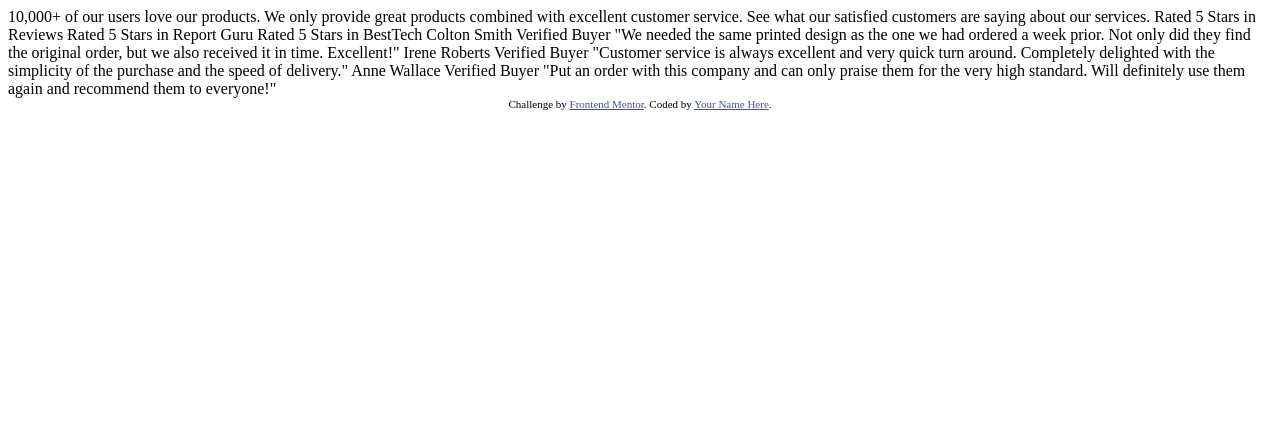
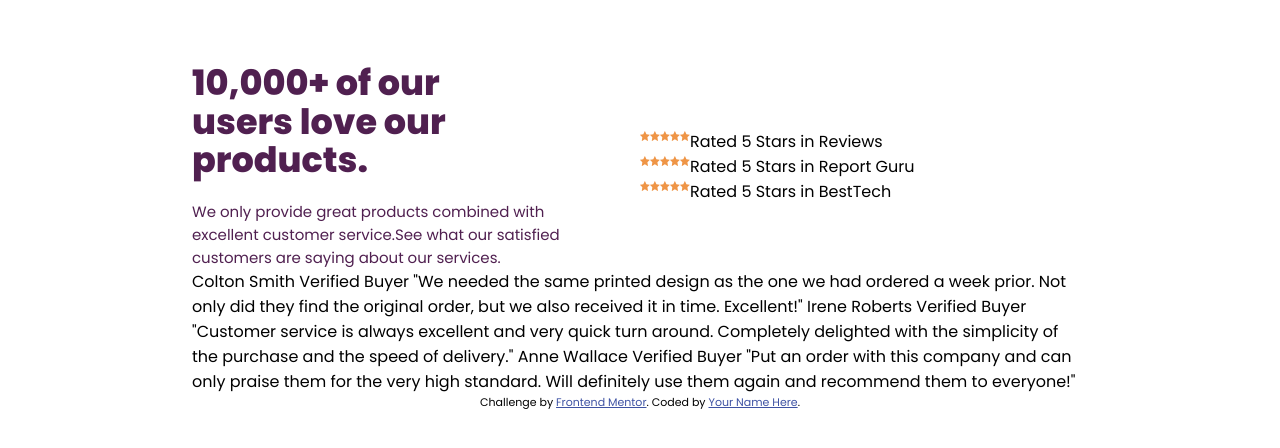
Before and after one commit to Ayomide00712/social-proof-section-master, a plain HTML site: page index.html in a window 1280 px wide. Drawn offline with Linux system fonts and the light colour scheme; a web font is replaced by a local one.

Commit message:
adding css file

```diff
--- a/index.html
+++ b/index.html
@@ -4,7 +4,7 @@
     <meta charset="UTF-8" />
     <meta name="viewport" content="width=device-width, initial-scale=1.0" />
     <!-- displays site properly based on user's device -->
-
+    <link rel="stylesheet" href="style.css" />
     <link
       rel="icon"
       type="image/png"
@@ -15,28 +15,33 @@
     <title>Frontend Mentor | Social proof section</title>
 
     <!-- Feel free to remove these styles or customise in your own stylesheet 👍 -->
-    <style>
-      .attribution {
-        font-size: 11px;
-        text-align: center;
-      }
-      .attribution a {
-        color: hsl(228, 45%, 44%);
-      }
-    </style>
+    <style></style>
   </head>
   <body>
-    10,000+ of our users love our products. We only provide great products
-    combined with excellent customer service. See what our satisfied customers
-    are saying about our services. Rated 5 Stars in Reviews Rated 5 Stars in
-    Report Guru Rated 5 Stars in BestTech Colton Smith Verified Buyer "We needed
-    the same printed design as the one we had ordered a week prior. Not only did
-    they find the original order, but we also received it in time. Excellent!"
-    Irene Roberts Verified Buyer "Customer service is always excellent and very
-    quick turn around. Completely delighted with the simplicity of the purchase
-    and the speed of delivery." Anne Wallace Verified Buyer "Put an order with
-    this company and can only praise them for the very high standard. Will
-    definitely use them again and recommend them to everyone!"
+    <main>
+      <div class="container">
+        <div class="left">
+          <h1>10,000+ of our users love our products.</h1>
+          <p>
+            We only provide great products combined with excellent customer
+            service.See what our satisfied customers are saying about our
+            services.
+          </p>
+        </div>
+        <div class="right">
+          <p><span class="star"></span>Rated 5 Stars in Reviews</p>
+          <p><span class="star"></span> Rated 5 Stars in Report Guru</p>
+          <p><span class="star"></span> Rated 5 Stars in BestTech</p>
+        </div>
+      </div>
+      Colton Smith Verified Buyer "We needed the same printed design as the one
+      we had ordered a week prior. Not only did they find the original order,
+      but we also received it in time. Excellent!" Irene Roberts Verified Buyer
+      "Customer service is always excellent and very quick turn around.
+      Completely delighted with the simplicity of the purchase and the speed of
+      delivery." Anne Wallace Verified Buyer "Put an order with this company and
+      can only praise them for the very high standard. Will definitely use them
+      again and recommend them to everyone!"
 
       <div class="attribution">
         Challenge by
@@ -44,5 +49,6 @@
           >Frontend Mentor</a
         >. Coded by <a href="#">Your Name Here</a>.
       </div>
+    </main>
   </body>
 </html>
--- /dev/null
+++ b/style.css
@@ -0,0 +1,62 @@
+@import url("https://fonts.googleapis.com/css2?family=Abel&family=Baloo+2:wght@400..800&family=Courier+Prime:ital,wght@0,400;0,700;1,400;1,700&family=League+Spartan:wght@100..900&family=Odibee+Sans&family=Poppins:ital,wght@0,100;0,200;0,300;0,400;0,500;0,600;0,700;0,800;0,900;1,100;1,200;1,300;1,400;1,500;1,600;1,700;1,800;1,900&display=swap");
+
+* {
+  margin: 0;
+  padding: 0;
+  box-sizing: border-box;
+}
+body {
+  width: 100%;
+  font-family: "Poppins", sans-serif
+}
+main {
+  width: 70%;
+  display: flex;
+  align-items: center;
+  justify-content: space-between;
+  flex-direction: column;
+  margin: 5% auto 0;
+}
+.container {
+    width: 100%;
+  display: flex;
+  align-items: center;
+  justify-content: space-between;
+}
+.left, .right {
+  flex: 1;
+}
+.left h1{
+    font-size: 35px;
+    max-width: 300px;
+    color: hsl(300, 43%, 22%) ;
+    line-height: 1.1;
+    font-weight: 800;
+    margin-bottom: 20px;
+}
+.left p{
+    font-size: 15px;
+    color: hsl(300, 43%, 22%) ;
+    font-weight: 400;
+   max-width: 400px;
+}
+.right p {
+  display: flex;
+  align-items: center;
+}
+.star {
+  display: inline-block;
+  width: 50px;
+  height: 20px;
+  background-image: url("images/icon-star.svg");
+  background-repeat: repeat-x;
+  background-size: 10px 10px;
+}
+
+.attribution {
+  font-size: 11px;
+  text-align: center;
+}
+.attribution a {
+  color: hsl(228, 45%, 44%);
+}
```
Lines whose indentation alone changed are shown as unchanged.
